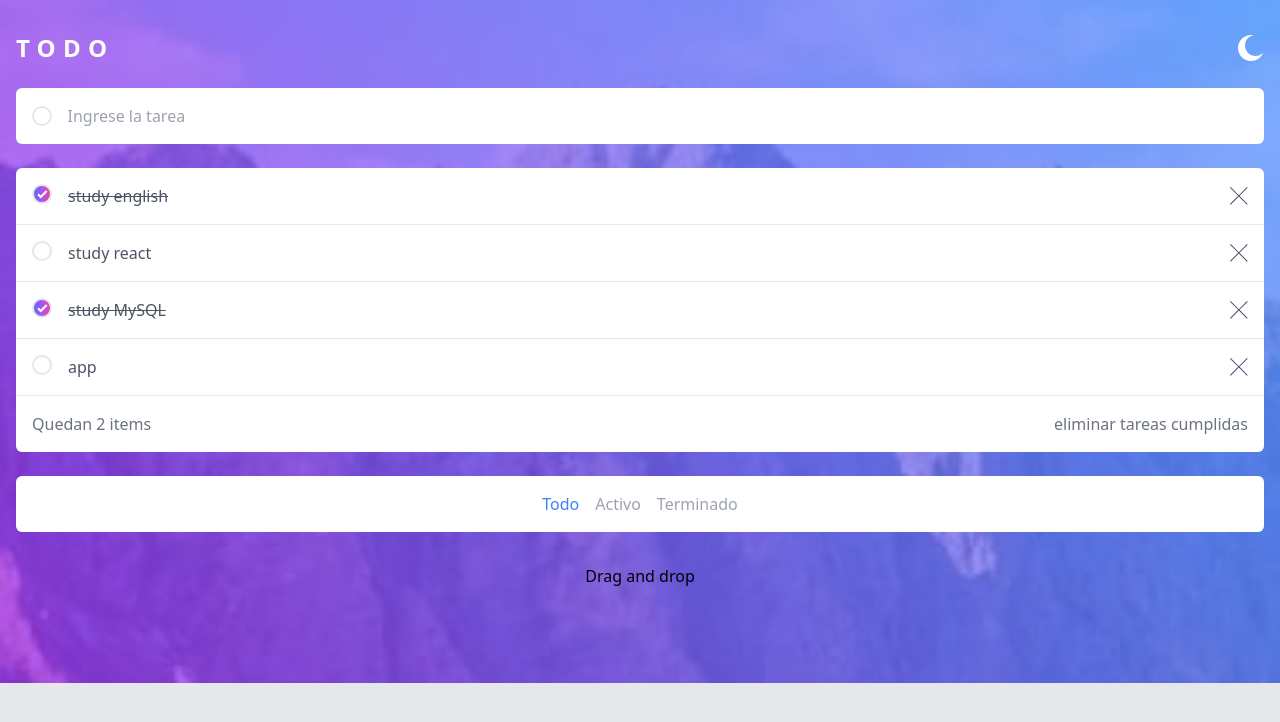
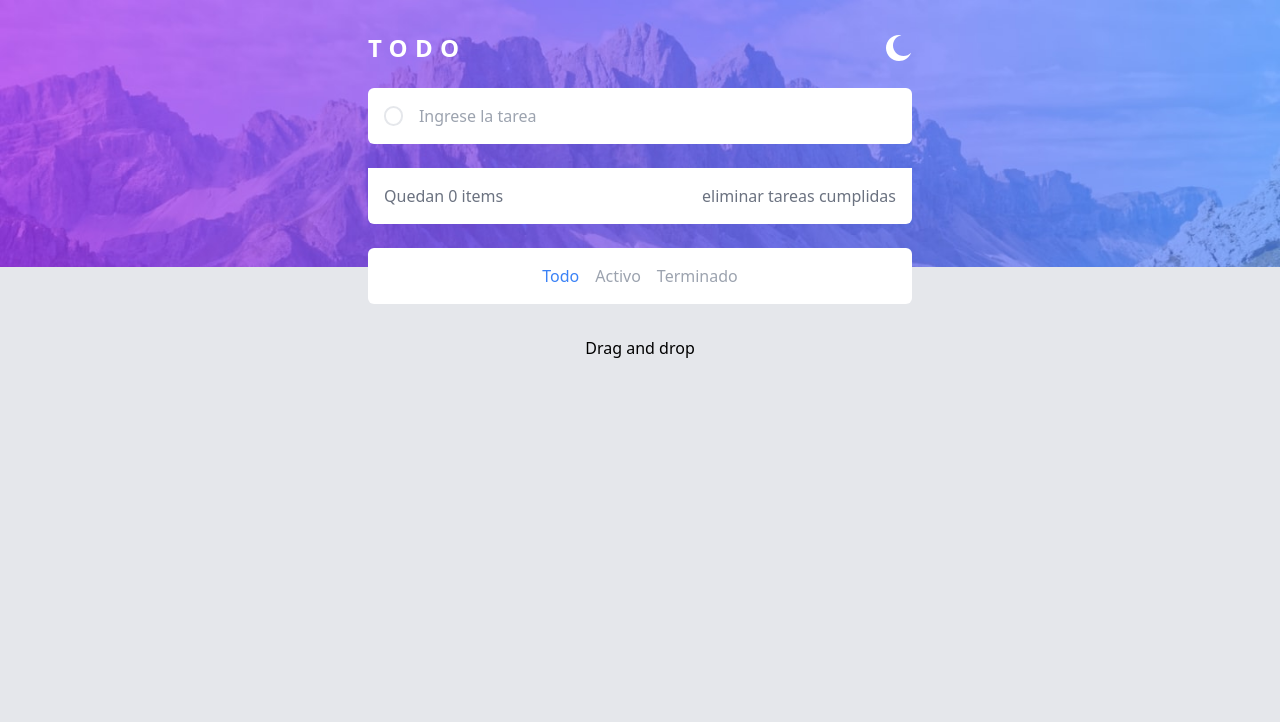
Before and after one commit to adrianamariaruiz/Todo-app, a React (Vite) app: page / in a window 1280 px wide. Shown: the top 722 px of the page. Built offline with nearby package versions, Linux system fonts and the light colour scheme.

Commit message:
con responsive listo

```diff
--- a/src/App.jsx
+++ b/src/App.jsx
@@ -1,22 +1,28 @@
 
-import { useState } from 'react'
+import { useEffect, useState } from 'react'
 import Footer from './components/Footer'
 import Header from './components/Header'
 import TodoCreate from './components/TodoCreate'
 import TodoFilter from './components/TodoFilter'
 import TodoList from './components/TodoList'
 
-const initialState = [
-  {id: 1, title: 'study english', completed: true},
-  {id: 2, title: 'study react', completed: false},
-  {id: 3, title: 'study MySQL', completed: true},
-  {id: 4, title: 'app', completed: false},
-]
+// const initialState = [
+//   {id: 1, title: 'study english', completed: true},
+//   {id: 2, title: 'study react', completed: false},
+//   {id: 3, title: 'study MySQL', completed: true},
+//   {id: 4, title: 'app', completed: false},
+// ]
+
+const initialState = JSON.parse(localStorage.getItem("todo")) || [];
 
 const App = () => {
 
   const [todo, setTodo] = useState(initialState)
   const [option, setOption] = useState('all')
+
+  useEffect(() => {
+    localStorage.setItem('todo', JSON.stringify(todo))
+  }, [todo])
 
   const createTodo = (title) => {
     const newTodo = {
@@ -58,11 +64,11 @@ const App = () => {
 
 
   return (
-    <div className='min-h-screen bg-gray-200 bg-[url("./assets/images/bg-mobile-light.jpg")] bg-no-repeat bg-contain dark:bg-gray-900 dark:bg-[url("./assets/images/bg-mobile-dark.jpg")] transition-all duration-1000'>
+    <div className='min-h-screen bg-gray-200 bg-[url("./assets/images/bg-mobile-light.jpg")] bg-no-repeat bg-contain dark:bg-gray-900 dark:bg-[url("./assets/images/bg-mobile-dark.jpg")] transition-all duration-1000 md:bg-[url("./assets/images/bg-desktop-light.jpg")] md:dark:bg-[url("./assets/images/bg-desktop-dark.jpg")]'>
 
       <Header/>
 
-      <main className='container mx-auto px-4 mt-6'>
+      <main className='container mx-auto px-4 mt-6 md:max-w-xl'>
         <TodoCreate createTodo={createTodo}/>
 
         {/* TodoList  (TodoItem) TodoUpdate & TodoDelete*/}
--- a/src/components/Header.jsx
+++ b/src/components/Header.jsx
@@ -22,7 +22,7 @@ const Header = () => {
 
 
   return (
-    <header className='container mx-auto px-4 pt-8 transition-all duration-1000'>
+    <header className='container mx-auto px-4 pt-8 transition-all duration-1000 md:max-w-xl'>
         <div className='flex justify-between'>
             <h1 className='uppercase text-white text-2xl font-semibold tracking-[0.3em]'>todo</h1>
             <button
--- a/src/index.css
+++ b/src/index.css
@@ -1,3 +1,9 @@
 @tailwind base;
 @tailwind components;
 @tailwind utilities;
+
+@layer components{
+    .btn-primary{
+        @apply py-2 px-4 bg-blue-500 text-white font-semibold rounded-lg hover:bg-blue-800
+    }
+}
```
